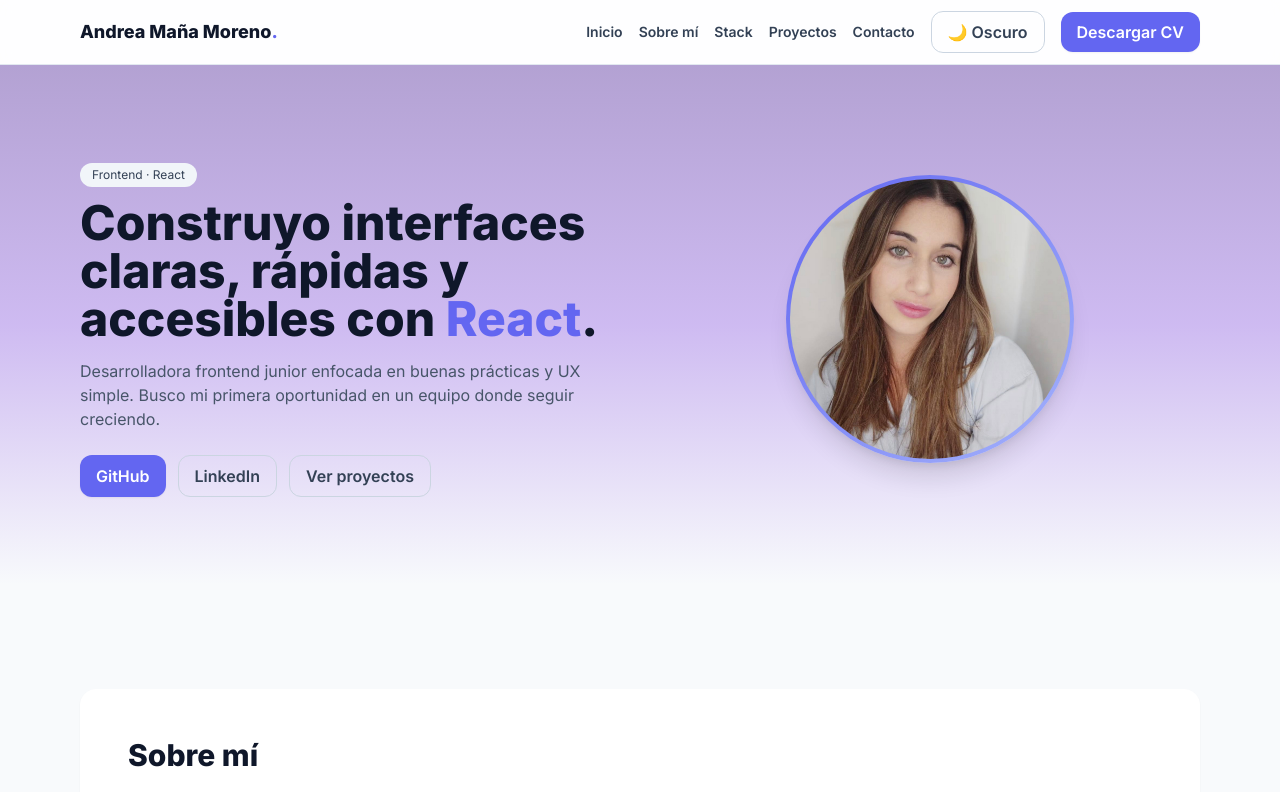
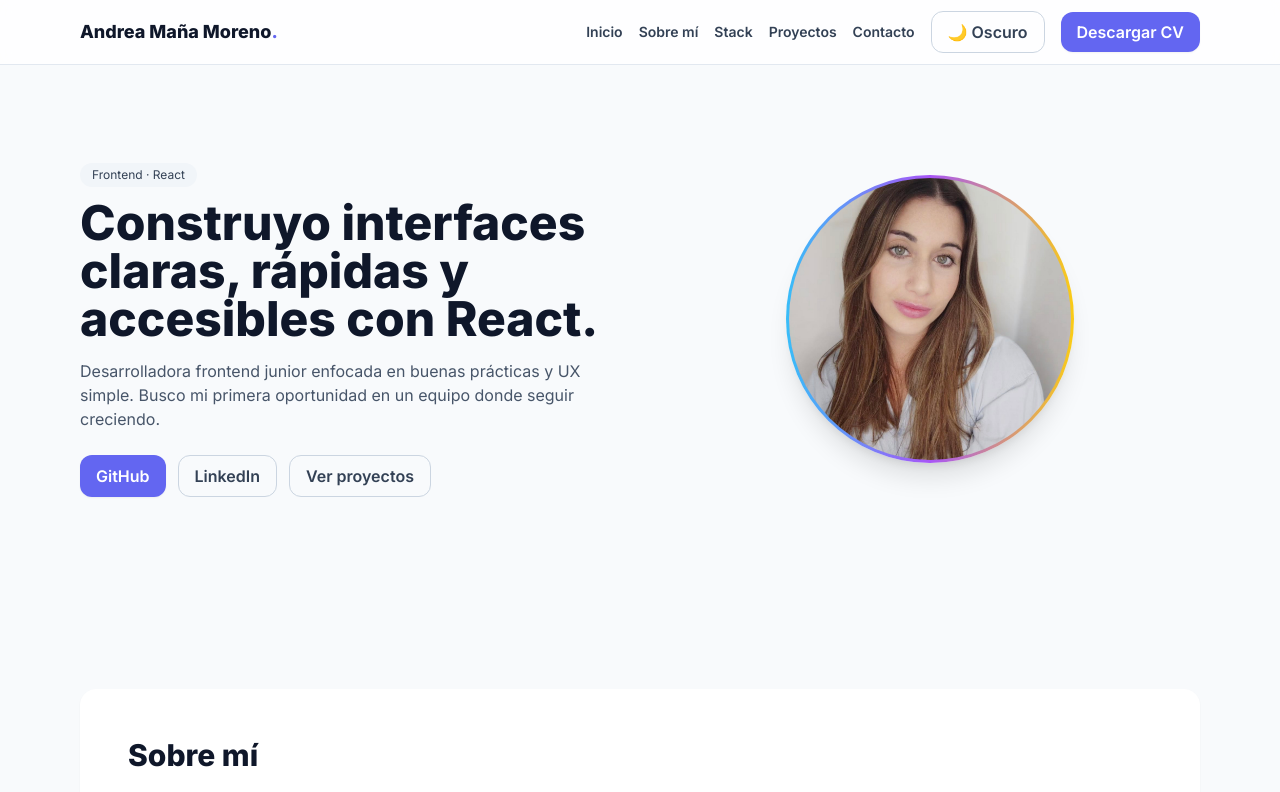
Before and after one commit to Andraxmm/Portfolio, a React (Vite) app: page / in a window 1280 px wide. Shown: the top 792 px of the page. Built offline with nearby package versions, Linux system fonts and the light colour scheme; no server answers.

Commit message:
Update Hero.jsx
stye: cambio de color de la palabra React

```diff
--- a/src/Components/Hero.jsx
+++ b/src/Components/Hero.jsx
@@ -4,22 +4,7 @@ import profileImage from "../assets/profile.jpg";
 export default function Hero() {
   return (
     <section id="home" className="relative overflow-visible">
-      {/* Fondo degradado */}
-      <div
-  aria-hidden="true"
-  className="
-    absolute left-1/2 -translate-x-1/2 top-0
-    w-screen max-w-none
-    h-[420px] md:h-[520px]
-    pointer-events-none -z-10
-    bg-gradient-to-b
-    from-[#4c1d95]/40 via-[#6d28d9]/30 to-[#f5f3ff]/0
-    dark:from-indigo-500/25 dark:via-indigo-500/10 dark:to-transparent
-  "
-/>
-
-
-        <div className="container-p py-16 md:py-24">
+      <div className="container-p py-16 md:py-24">
         <div className="grid md:grid-cols-2 items-center gap-10">
 
           {/* TEXTO */}
@@ -45,7 +30,9 @@ export default function Hero() {
               transition={{ duration: 0.6 }}
             >
               Construyo interfaces claras, rápidas y accesibles con{" "}
-              <span className="text-brand">React</span>.
+              <span className="react-gradient-text">
+                React
+              </span>.
             </motion.h1>
 
             <motion.p
@@ -97,7 +84,9 @@ export default function Hero() {
             transition={{ duration: 0.8, delay: 0.6 }}
           >
             <motion.div
-              className="relative w-56 h-56 md:w-72 md:h-72 rounded-full bg-gradient-to-br from-brand to-indigo-300 p-1 shadow-xl"
+              className="relative w-56 h-56 md:w-72 md:h-72 rounded-full
+                         p-[3px] shadow-xl bg-gradient-to-r
+                         from-sky-400 via-purple-500 to-yellow-400"
               animate={{ y: [0, -10, 0] }}
               transition={{ repeat: Infinity, duration: 4, ease: "easeInOut" }}
             >
@@ -111,9 +100,6 @@ export default function Hero() {
 
         </div>
       </div>
-
-
-
     </section>
   );
 }
```
